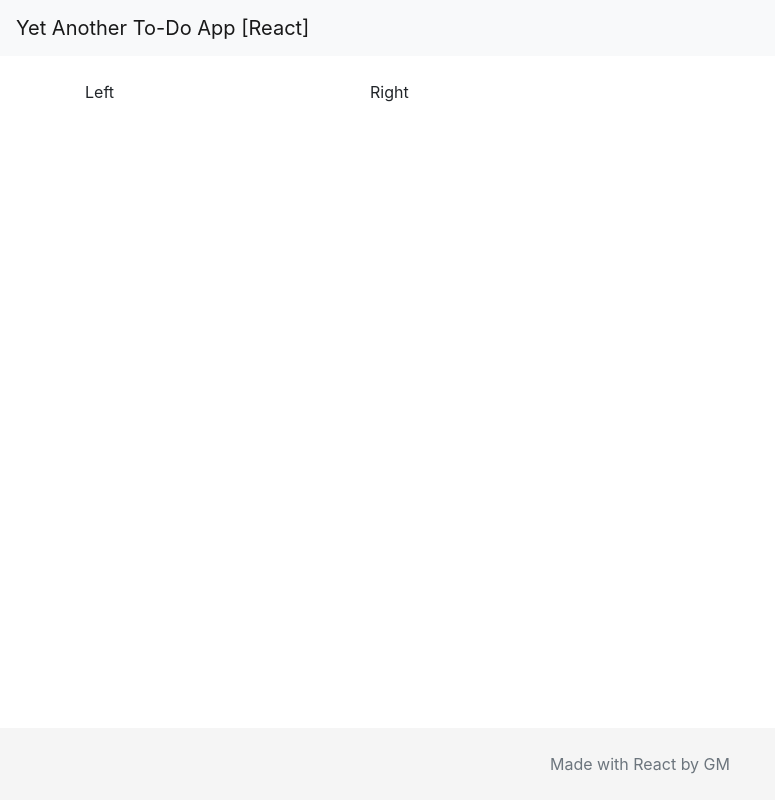
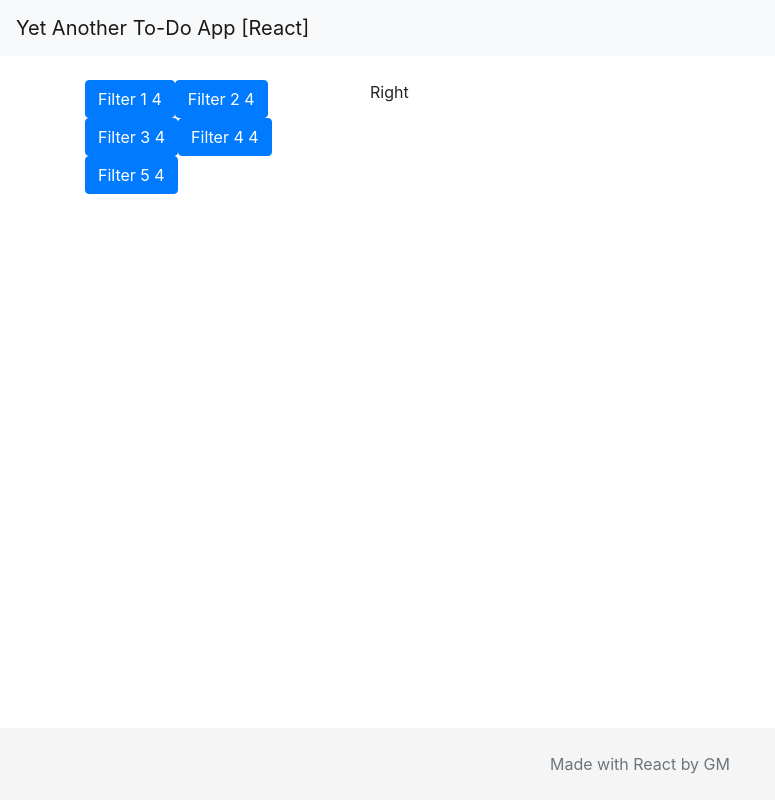
Before and after one commit to gmitra/yatd-react, a React (Create React App) app: page / in a window 1280 px wide. Shown: the whole page, without its empty margins (0-775 px from the left). Built offline with nearby package versions, Linux system fonts and the light colour scheme.

Commit message:
moved layouts into new folder and added sidebar with filter component

```diff
--- a/src/App.js
+++ b/src/App.js
@@ -1,9 +1,6 @@
 import React from 'react';
-import Layout from './components/Layout';
-
-function Left(props) {
-  return 'Left';
-}
+import MainLayout from './layout/MainLayout';
+import Sidebar from './layout/Sidebar';
 
 function Right(props) {
   return 'Right';
@@ -11,7 +8,7 @@ function Right(props) {
 
 function App() {
   return (
-    <Layout left={<Left />} right={<Right />} />
+    <MainLayout left={<Sidebar />} right={<Right />} />
   );
 }
 
--- /dev/null
+++ b/src/components/Filter/index.js
@@ -0,0 +1,8 @@
+import React from 'react';
+import { Button } from 'react-bootstrap';
+
+function Filter({ label, count, ...props }) {
+  return <Button>{label} {count}</Button>;
+}
+
+export default Filter;
--- a/src/components/Layout.js
+++ b/src/layout/MainLayout.js
@@ -1,7 +1,7 @@
 import React from 'react';
 import { Container, Col, Row, Navbar } from 'react-bootstrap';
 
-function Layout({ left, right, ...props }) {
+function MainLayout({ left, right, ...props }) {
   return (
     <div id="yatd-react">
       <Navbar bg="light">
@@ -24,4 +24,4 @@ function Layout({ left, right, ...props }) {
   )
 }
 
-export default Layout;
+export default MainLayout;
--- /dev/null
+++ b/src/layout/Sidebar.js
@@ -0,0 +1,13 @@
+import React from 'react';
+import Filter from '../components/Filter';
+
+function Sidebar(props) {
+  const numFilters = Array(5).fill(true);
+  const filters = numFilters.map((n, i) => {
+    return <Filter label={`Filter ${i + 1}`} count="4" key={i + 1} />
+  });
+
+  return <React.Fragment>{filters}</React.Fragment>;
+}
+
+export default Sidebar;
```
